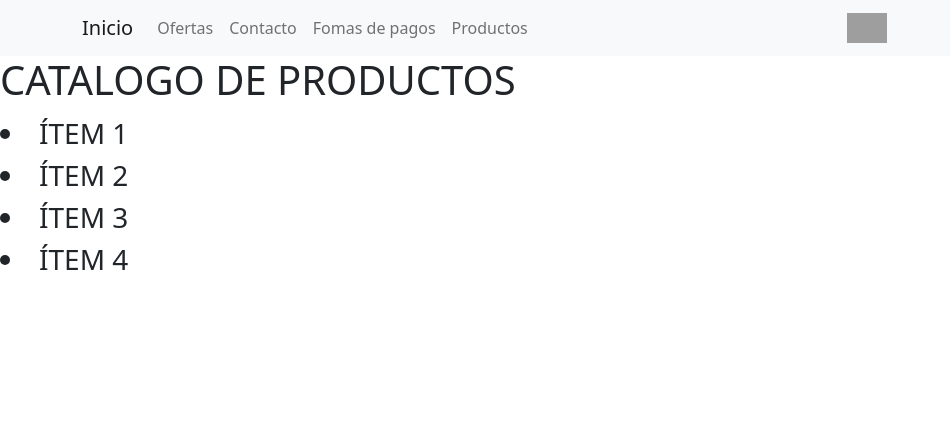
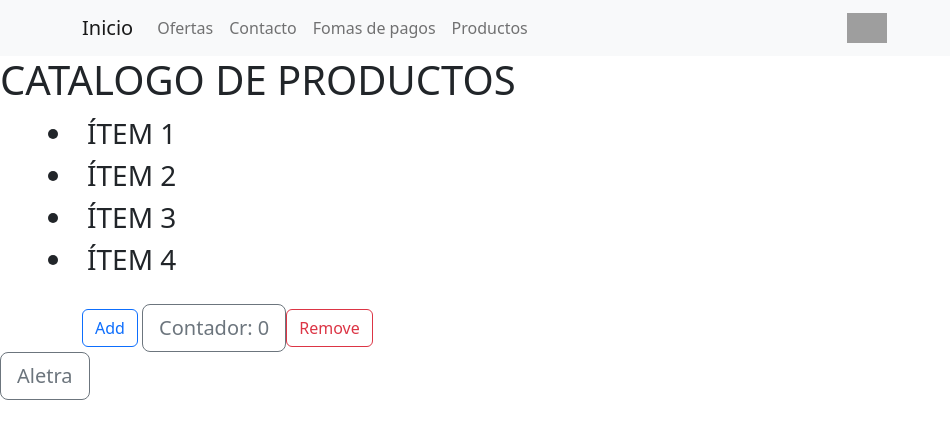
Before and after one commit to garciaanibal/my-app, a React (Create React App) app: page / in a window 1280 px wide. Shown: the top 438 px of the page, without its empty margins (0-950 px from the left). Built offline with nearby package versions, Linux system fonts and the light colour scheme; grey boxes are pictures that could not be loaded.

Commit message:
componente ItemCount y modificacion en componente ItemListContainer

```diff
--- a/src/App.js
+++ b/src/App.js
@@ -1,16 +1,16 @@
 import logo from './logo.svg';
 import './App.css';
-import NavBar from './components/NavBar.js';
+import NavBar from './components/NavBar';
 import ItemListContainer from './components/ItemListContainer';
 
+function App() {
 
-function App(props) {
 
   return (
     <>
     <NavBar/>
-
     <ItemListContainer greeting='CATALOGO DE PRODUCTOS'/>
+    {/* <ItemCount stock="3" initial="1" onAdd={onAdd}/>   */}
 
 
     </>
--- /dev/null
+++ b/src/components/ItemCount.js
@@ -0,0 +1,37 @@
+import { useState } from 'react';
+import Button from 'react-bootstrap/Button';
+
+  function ItemCount({ stock, initial, onAdd }) {
+
+    const[counter, setCounter] = useState(initial);
+
+   const handleClick = () => {
+     if(counter < stock){
+           setCounter(counter + 1);
+      }
+
+    }
+
+    const handleClick2 = () => {
+     if(counter > 0){
+       setCounter(counter - 1);
+     }
+    }
+
+    return(
+        <>
+           <div className="container">
+              <Button onClick={handleClick} variant="outline-primary">Add</Button>{' '}
+              <Button onClick={onAdd} variant="outline-secondary" size="lg"> Contador: {counter} </Button>
+              <Button onClick={handleClick2} variant="outline-danger">Remove</Button>{' '}
+              <br></br>
+
+            </div>
+
+
+        </>
+
+    )
+
+}
+    export default ItemCount
--- a/src/components/ItemListContainer.js
+++ b/src/components/ItemListContainer.js
@@ -1,14 +1,27 @@
+import ItemCount from './ItemCount';
+import Button from 'react-bootstrap/Button';
+function ItemListContainer({greeting}) {
 
-const ItemListContainer = ({greeting}) => {
+  function onAdd({onAdd}){
+   alert(onAdd)
+
+   }
+
   return (
     <div>
        <h1> {greeting} </h1>
-            <li class="fs-3">ÍTEM 1</li>
-            <li class="fs-3">ÍTEM 2</li>
-            <li class="fs-3">ÍTEM 3</li>
-            <li class="fs-3">ÍTEM 4</li>
+            <li className="fs-3 mx-5">ÍTEM 1</li>
+            <li className="fs-3 mx-5">ÍTEM 2</li>
+            <li className="fs-3 mx-5">ÍTEM 3</li>
+            <li className="fs-3 mx-5">ÍTEM 4</li>
+            <br></br>
+            <ItemCount stock="5" initial={0} onAdd={onAdd} />
+            <Button onClick={onAdd} variant="outline-secondary" size="lg">Aletra{onAdd} </Button>
+
 
     </div>
+
+
   )
 }
 export default ItemListContainer
```
